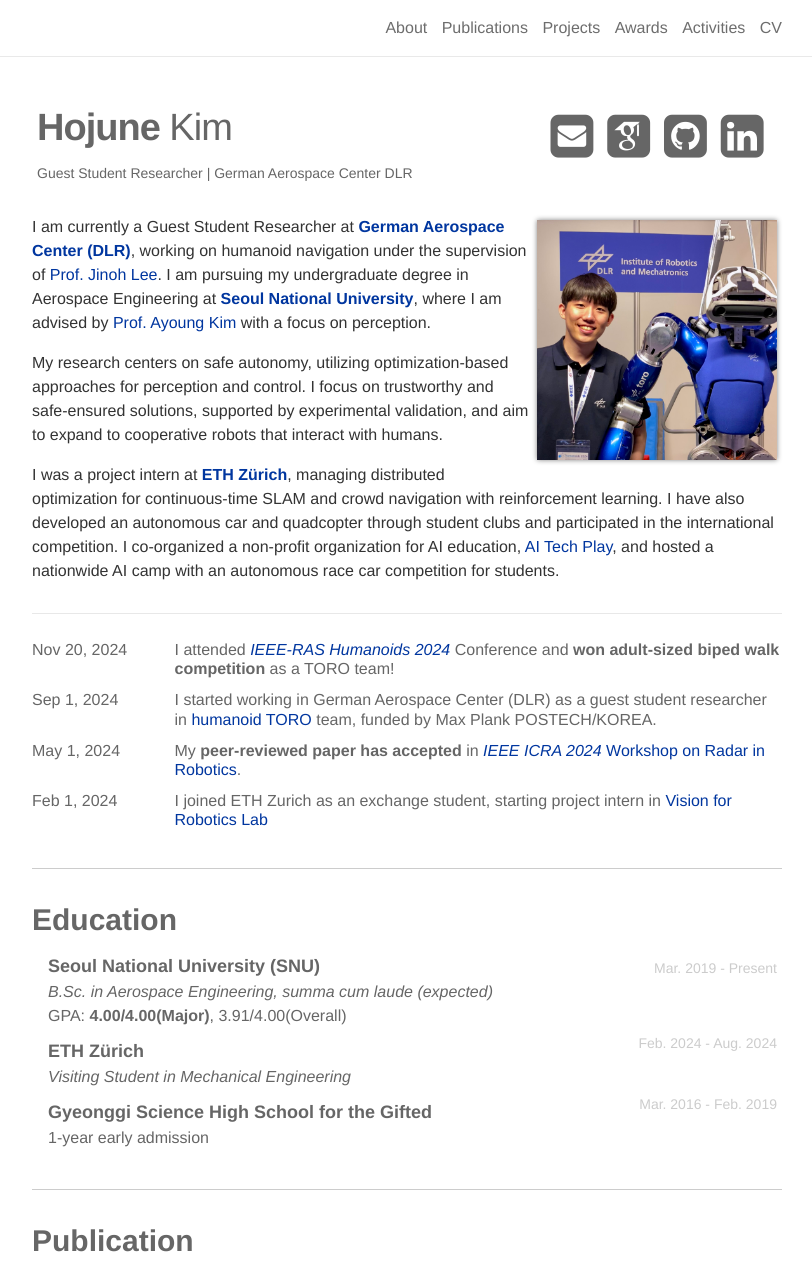
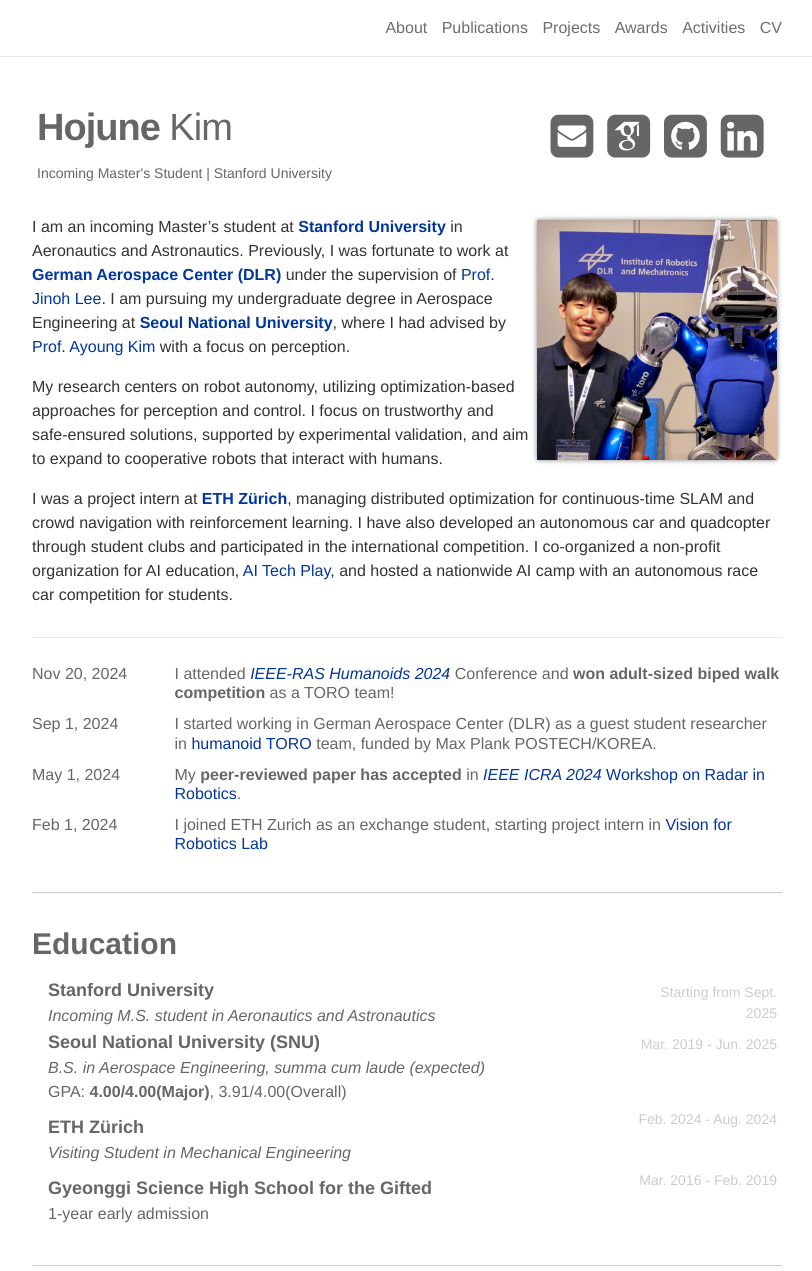
Before and after one commit to hojjunekim/hojjunekim.github.io, a Jekyll site: the page built from _pages/about.md, in a window 1280 px wide and 1400 px high, cut to the strip 0-1271 px from the top of the window. Shown: the whole strip, without its empty margins (233-1045 px from the left). Built offline with Jekyll 4.4.1, drawn with Linux system fonts in a browser that asks for light colours; nearby versions of some CDN libraries; some web fonts are replaced; some of the changed text lies outside the part shown.

Commit message:
update MS

```diff
--- a/_config.yml
+++ b/_config.yml
@@ -2,7 +2,7 @@
 # Site settings
 # -----------------------------------------------------------------------------
 name: Hojune Kim
-email: hojjunekim@snu.ac.kr
+email: hojune@stanford.edu
 description: > # this means to ignore newlines until "url:"
   Roboticist, Researcher, and Developer
 footer_text: >
--- a/_pages/about.md
+++ b/_pages/about.md
@@ -2,7 +2,7 @@
 layout: about
 permalink: /
 title: <strong>Hojune</strong> Kim
-description: Guest Student Researcher | German Aerospace Center DLR
+description: Incoming Master's Student | Stanford University
 
 profile:
   align: right
@@ -18,9 +18,9 @@ years: [2024]
 _How can we develop safe autonomy from perception to navigation, and control in a multi-robot system?_
 
 To explore these challenging questions, -->
-I am currently a Guest Student Researcher at <a href="https://www.dlr.de/en/rm" target="_blank"><b>German Aerospace Center (DLR)</b></a>, working on humanoid navigation under the supervision of <a href="https://rmc.dlr.de/rm/de/staff/jinoh.lee/" target="_blank">Prof. Jinoh Lee</a>. I am pursuing my undergraduate degree in Aerospace Engineering at <a href="https://www.snu.ac.kr" target="_blank"><b>Seoul National University</b></a>, where I am advised by <a href="https://rpm.snu.ac.kr" target="_blank">Prof. Ayoung Kim</a> with a focus on perception.
+I am an incoming Master's student at <a href="https://www.stanford.edu/" target="_blank"><b>Stanford University</b></a> in Aeronautics and Astronautics. Previously, I was fortunate to work at <a href="https://www.dlr.de/en/rm" target="_blank"><b>German Aerospace Center (DLR)</b></a> under the supervision of <a href="https://rmc.dlr.de/rm/de/staff/jinoh.lee/" target="_blank">Prof. Jinoh Lee</a>. I am pursuing my undergraduate degree in Aerospace Engineering at <a href="https://www.snu.ac.kr" target="_blank"><b>Seoul National University</b></a>, where I had advised by <a href="https://rpm.snu.ac.kr" target="_blank">Prof. Ayoung Kim</a> with a focus on perception.
 
-My research centers on safe autonomy, utilizing optimization-based approaches for perception and control. I focus on trustworthy and safe-ensured solutions, supported by experimental validation, and aim to expand to cooperative robots that interact with humans.
+My research centers on robot autonomy, utilizing optimization-based approaches for perception and control. I focus on trustworthy and safe-ensured solutions, supported by experimental validation, and aim to expand to cooperative robots that interact with humans.
 
 I was a project intern at <a href="https://ethz.ch/en.html" target="_blank"><b>ETH Zürich</b></a>, managing distributed optimization for continuous-time SLAM and crowd navigation with reinforcement learning. I have also developed an autonomous car and quadcopter through student clubs and participated in the international competition. I co-organized a non-profit organization for AI education, <a href="https://www.youtube.com/channel/UCfmSTxHQ6Y43XtHsQ7l_H3Q" target="_blank">AI Tech Play</a>, and hosted a nationwide AI camp with an autonomous race car competition for students.
 
@@ -40,11 +40,18 @@ I was a project intern at <a href="https://ethz.ch/en.html" target="_blank"><b>E
 <li style="width: 100%">
   <div class="three">
     <div class="bibtwo" style="float: left; box-sizing: border-box; width: 80%">
+      <div style="font-size: 18px;"><strong>Stanford University</strong></div>
+      <span><i>Incoming M.S. student in Aeronautics and Astronautics</i></span>
+    </div>
+    <div class="col proj_year" style="width: 20%;">Starting from Sept. 2025</div>
+  </div>
+  <div class="three">
+    <div class="bibtwo" style="float: left; box-sizing: border-box; width: 80%">
       <div style="font-size: 18px;"><strong>Seoul National University (SNU)</strong></div>
-      <span><i>B.Sc. in Aerospace Engineering, summa cum laude (expected)</i></span>
+      <span><i>B.S. in Aerospace Engineering, summa cum laude (expected)</i></span>
       <span>GPA: <b>4.00/4.00(Major)</b>, 3.91/4.00(Overall)</span>
     </div>
-    <div class="col proj_year" style="width: 20%;">Mar. 2019 - Present</div>
+    <div class="col proj_year" style="width: 20%;">Mar. 2019 - Jun. 2025</div>
   </div>
   <div class="three">
     <div class="bibtwo" style="float: left; box-sizing: border-box; width: 80%; margin-top: 10px;">
```
Also changed, not shown: _projects/a_toro.md (+4 -4 lines), 1 other file.
